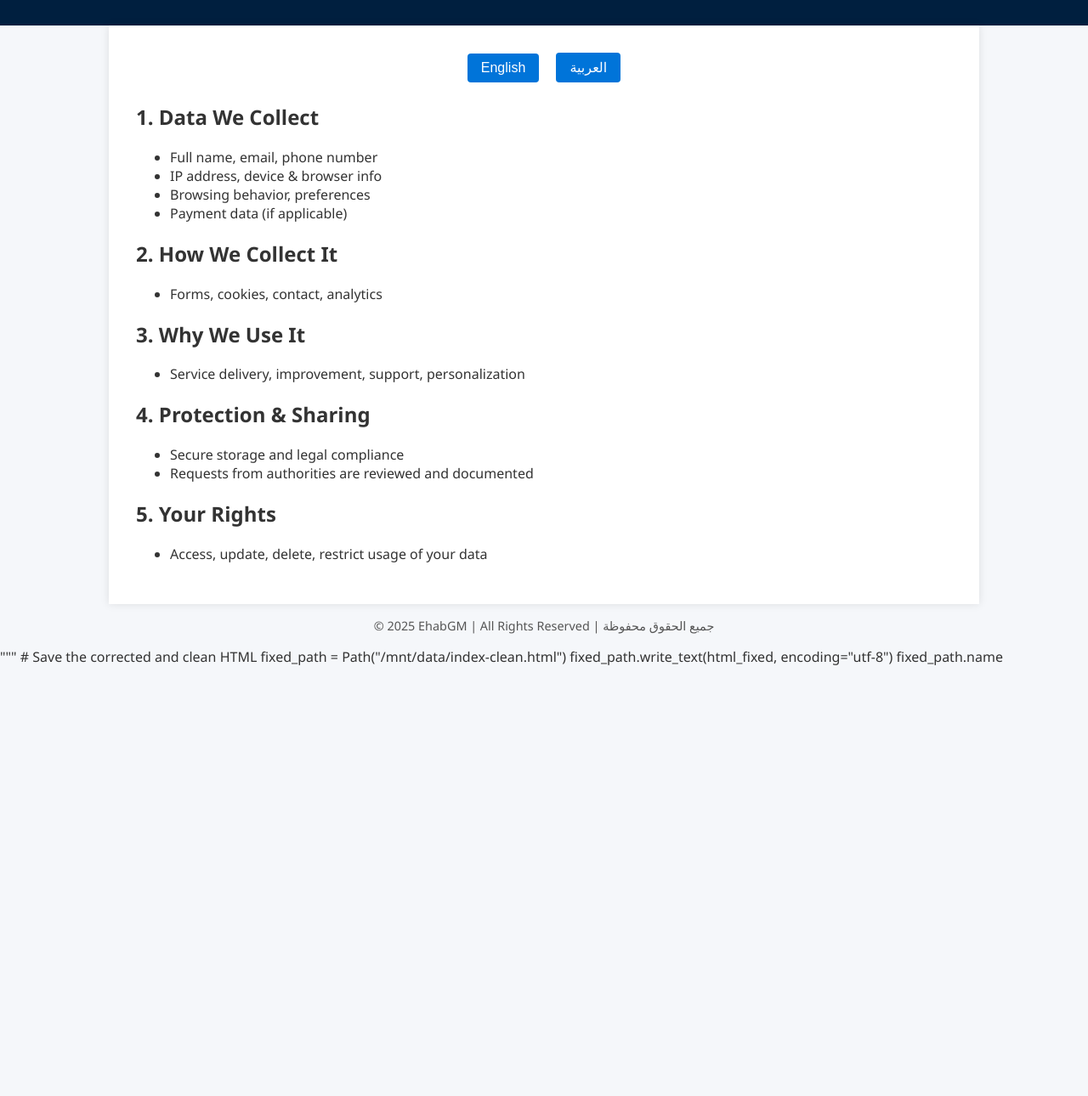
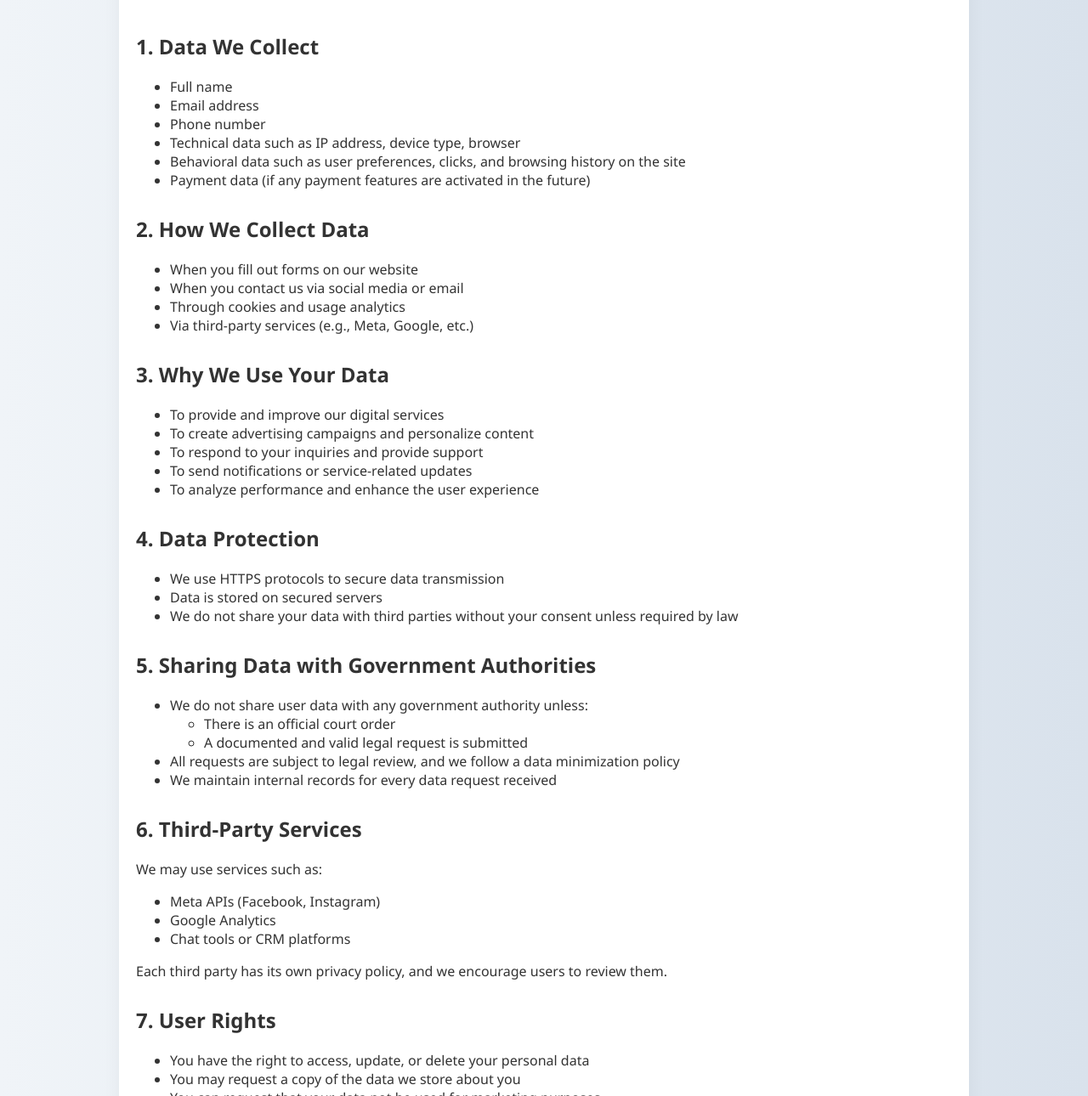
Before and after one commit to ehabhoba/Ehabgm-Privacy-Policy, a plain HTML site: page index.html in a window 1280 px wide. Shown: the part 126-1416 px from the top of the page at 85% size. Before the commit the page ends 910 px from the top, so only its background shows below. Drawn offline with nearby package versions, Linux system fonts and the light colour scheme.

Commit message:
Update index.html

```diff
--- a/index.html
+++ b/index.html
@@ -1,149 +1,149 @@
-# Create a clean, ready-to-use HTML Privacy Policy page in both Arabic and English with toggle
 
-html_fixed = """
 <!DOCTYPE html>
 <html lang="en">
 <head>
   <meta charset="UTF-8" />
   <meta name="viewport" content="width=device-width, initial-scale=1.0"/>
-  <title>Privacy Policy | سياسة الخصوصية – EhabGM</title>
+  <title>Privacy Policy – EhabGM | Online Services</title>
   <link rel="stylesheet" href="https://cdnjs.cloudflare.com/ajax/libs/animate.css/4.1.1/animate.min.css"/>
   <style>
     body {
-      font-family: 'Segoe UI', sans-serif;
+      font-family: 'Segoe UI', Tahoma, Geneva, Verdana, sans-serif;
+      background: linear-gradient(to right, #f0f4f8, #d9e2ec);
+      color: #333;
       margin: 0;
-      background: #f5f7fa;
-      color: #333;
-      direction: ltr;
+      padding: 0;
     }
     header {
-      background-color: #001f3f;
+      background-color: #003366;
       color: white;
-      padding: 1.5rem;
+      padding: 20px 40px;
       text-align: center;
     }
-    main {
+    .container {
       max-width: 960px;
       margin: auto;
-      padding: 2rem;
-      background: white;
-      box-shadow: 0 0 10px rgba(0,0,0,0.1);
+      padding: 40px 20px;
+      background-color: white;
+      box-shadow: 0px 0px 20px rgba(0,0,0,0.05);
     }
-    .lang-toggle {
-      text-align: center;
-      margin-bottom: 1.5rem;
+    h1 {
+      margin-top: 0;
     }
-    .lang-toggle button {
-      padding: 0.5rem 1rem;
-      margin: 0 0.5rem;
-      border: none;
-      background-color: #0074D9;
-      color: white;
-      font-size: 1rem;
-      border-radius: 4px;
-      cursor: pointer;
+    section {
+      margin-bottom: 30px;
     }
-    .lang-toggle button:hover {
-      background-color: #005fa3;
-    }
-    .ar { display: none; direction: rtl; text-align: right; }
-    .en { display: block; direction: ltr; text-align: left; }
     footer {
       text-align: center;
-      font-size: 0.9rem;
-      padding: 1rem;
+      padding: 20px;
+      font-size: 14px;
       color: #555;
+    }
+    a {
+      color: #007acc;
+      text-decoration: none;
+    }
+    a:hover {
+      text-decoration: underline;
     }
   </style>
 </head>
 <body>
-  <header>
-    <h1>Privacy Policy | سياسة الخصوصية</h1>
+  <header class="animate__animated animate__fadeInDown">
+    <h1>Privacy Policy – EhabGM | Online Services</h1>
   </header>
-  <main class="animate__animated animate__fadeIn">
-    <div class="lang-toggle">
-      <button onclick="switchLang('en')">English</button>
-      <button onclick="switchLang('ar')">العربية</button>
-    </div>
-
-    <div class="en lang">
+  <main class="container animate__animated animate__fadeInUp">
+    <section>
   <h2>1. Data We Collect</h2>
   <ul>
-        <li>Full name, email, phone number</li>
-        <li>IP address, device & browser info</li>
-        <li>Browsing behavior, preferences</li>
-        <li>Payment data (if applicable)</li>
+    <li>Full name</li>
+    <li>Email address</li>
+    <li>Phone number</li>
+    <li>Technical data such as IP address, device type, browser</li>
+    <li>Behavioral data such as user preferences, clicks, and browsing history on the site</li>
+    <li>Payment data (if any payment features are activated in the future)</li>
   </ul>
+</section>
 
-      <h2>2. How We Collect It</h2>
+<section>
+  <h2>2. How We Collect Data</h2>
   <ul>
-        <li>Forms, cookies, contact, analytics</li>
+    <li>When you fill out forms on our website</li>
+    <li>When you contact us via social media or email</li>
+    <li>Through cookies and usage analytics</li>
+    <li>Via third-party services (e.g., Meta, Google, etc.)</li>
   </ul>
+</section>
 
-      <h2>3. Why We Use It</h2>
+<section>
+  <h2>3. Why We Use Your Data</h2>
   <ul>
-        <li>Service delivery, improvement, support, personalization</li>
+    <li>To provide and improve our digital services</li>
+    <li>To create advertising campaigns and personalize content</li>
+    <li>To respond to your inquiries and provide support</li>
+    <li>To send notifications or service-related updates</li>
+    <li>To analyze performance and enhance the user experience</li>
   </ul>
+</section>
 
-      <h2>4. Protection & Sharing</h2>
+<section>
+  <h2>4. Data Protection</h2>
   <ul>
-        <li>Secure storage and legal compliance</li>
-        <li>Requests from authorities are reviewed and documented</li>
+    <li>We use HTTPS protocols to secure data transmission</li>
+    <li>Data is stored on secured servers</li>
+    <li>We do not share your data with third parties without your consent unless required by law</li>
   </ul>
+</section>
 
-      <h2>5. Your Rights</h2>
+<section>
+  <h2>5. Sharing Data with Government Authorities</h2>
   <ul>
-        <li>Access, update, delete, restrict usage of your data</li>
+    <li>We do not share user data with any government authority unless:</li>
+    <ul>
+      <li>There is an official court order</li>
+      <li>A documented and valid legal request is submitted</li>
     </ul>
-    </div>
+    <li>All requests are subject to legal review, and we follow a data minimization policy</li>
+    <li>We maintain internal records for every data request received</li>
+  </ul>
+</section>
 
-    <div class="ar lang">
-      <h2>١. البيانات التي نجمعها</h2>
+<section>
+  <h2>6. Third-Party Services</h2>
+  <p>We may use services such as:</p>
   <ul>
-        <li>الاسم الكامل، البريد الإلكتروني، رقم الهاتف</li>
-        <li>عنوان IP، بيانات الجهاز والمتصفح</li>
-        <li>سلوك وتفضيلات التصفح</li>
-        <li>بيانات الدفع (إن وُجد)</li>
+    <li>Meta APIs (Facebook, Instagram)</li>
+    <li>Google Analytics</li>
+    <li>Chat tools or CRM platforms</li>
   </ul>
+  <p>Each third party has its own privacy policy, and we encourage users to review them.</p>
+</section>
 
-      <h2>٢. كيف نجمع البيانات</h2>
+<section>
+  <h2>7. User Rights</h2>
   <ul>
-        <li>النماذج، الكوكيز، التواصل، التحليلات</li>
+    <li>You have the right to access, update, or delete your personal data</li>
+    <li>You may request a copy of the data we store about you</li>
+    <li>You can request that your data not be used for marketing purposes</li>
   </ul>
+</section>
 
-      <h2>٣. لماذا نستخدمها</h2>
+<section>
+  <h2>8. Contact Information</h2>
   <ul>
-        <li>تحسين الخدمات، الدعم، التخصيص، التشغيل</li>
+    <li>Email: <a href="mailto:ehabgm.online@gmail.com">ehabgm.online@gmail.com</a></li>
+    <li>Phone: <a href="tel:+201022679250">+201022679250</a></li>
+    <li>Website: <a href="https://www.ehabgm.online">www.ehabgm.online</a></li>
   </ul>
+</section>
 
-      <h2>٤. الحماية والمشاركة</h2>
-      <ul>
-        <li>تخزين آمن والتزام قانوني</li>
-        <li>مراجعة وتوثيق أي طلب حكومي رسمي</li>
-      </ul>
-
-      <h2>٥. حقوقك</h2>
-      <ul>
-        <li>الوصول، التحديث، الحذف، تقييد الاستخدام</li>
-      </ul>
-    </div>
+<section>
+  <h2>9. Your Consent</h2>
+  <p>By using our website or services, you consent to this Privacy Policy. We reserve the right to modify this policy at any time, and updates will be posted on this page.</p>
+</section>
   </main>
   <footer>
-    &copy; 2025 EhabGM | All Rights Reserved | جميع الحقوق محفوظة
+    &copy; 2025 EhabGM | Online Services. All rights reserved.
   </footer>
-  <script>
-    function switchLang(lang) {
-      document.querySelectorAll('.lang').forEach(el => el.style.display = 'none');
-      document.querySelector('.' + lang).style.display = 'block';
-      document.body.dir = lang === 'ar' ? 'rtl' : 'ltr';
-    }
-  </script>
 </body>
 </html>
-"""
-
-# Save the corrected and clean HTML
-fixed_path = Path("/mnt/data/index-clean.html")
-fixed_path.write_text(html_fixed, encoding="utf-8")
-
-fixed_path.name
```
Lines whose indentation alone changed are shown as unchanged.
